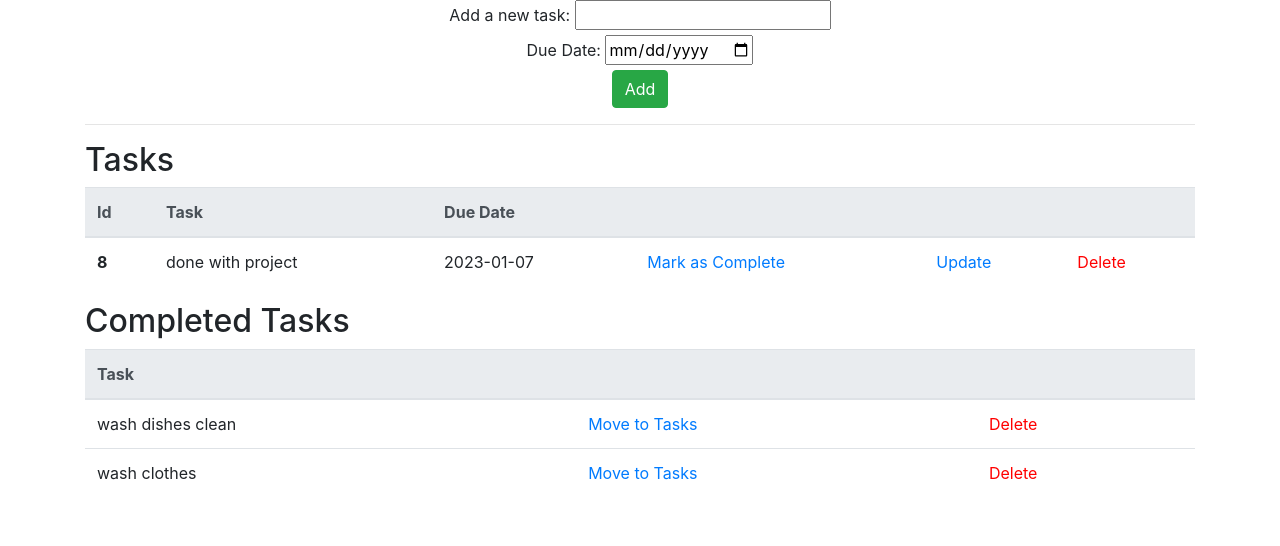
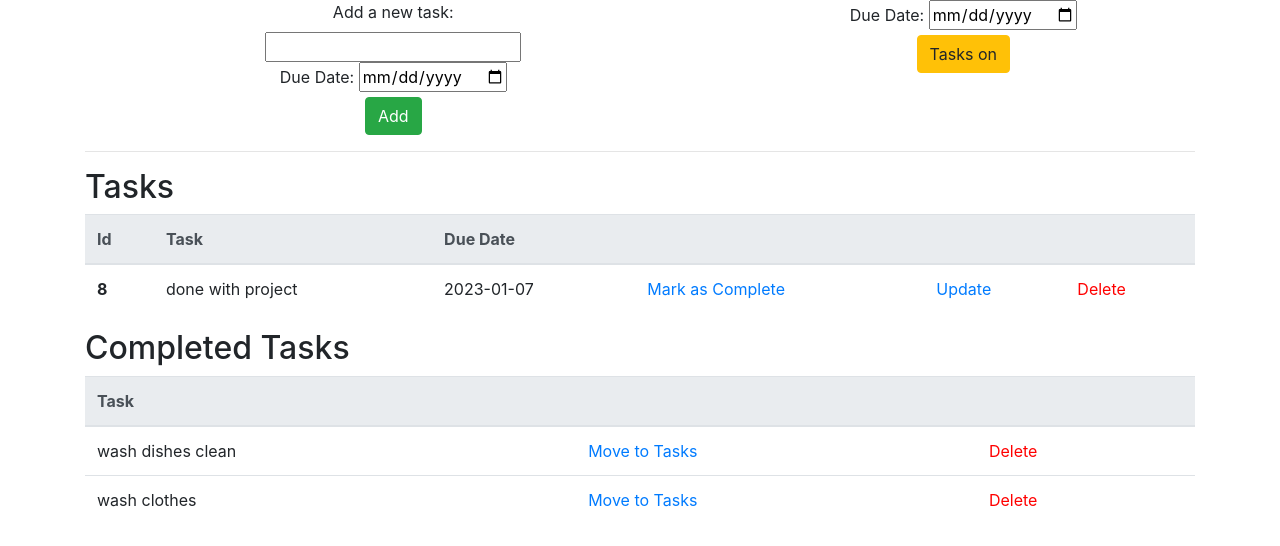
Before and after one commit to likhithamaadhu/Annalect_Python_Proj, a Flask app: page / in a window 1280 px wide. Shown: the part 76-622 px from the top of the page. Run offline with Flask 2, Linux system fonts and the light colour scheme; some libraries are stand-ins or nearby versions.

Commit message:
Update index.html

```diff
--- a/templates/index.html
+++ b/templates/index.html
@@ -13,9 +13,16 @@
         body{
         padding:20px;
         }
-        .data{
+
+
+        #form1,#form2{
         text-align:center;
         }
+        .row {
+   display: flex;
+   justify-content: space-around;
+}
+
     </style>
 </head>
 <body>
@@ -46,8 +53,10 @@
 </nav>
 <!--    nav bar end-->
 {% block body %}
+    <div class="row">
 <!--taking input-->
-    <div class="data">
+    <div class="col-md-4">
+        <div id="form1">
         <form action="/add" method="POST">
             <label>Add a new task:</label>
             <input type="text" name="todoitem" required><br>
@@ -55,13 +64,27 @@
             <input type="date" name="due_date" required><br>
             <button class="btn btn-success my-2 my-sm-0" type="submit"  >Add</button>
         </form>
+            </div>
     </div>
 <!--taking input end-->
-
+<!--tasks on date-->
+    <div class=class="col-md-6">
+        <div id="form2">
+    <form action="/tasks_on_date" method="post">
+<!--        <h5>Search Tasks On</h5>-->
+        <label>Due Date:</label>
+        <input type="date" name="due_date" required><br>
+        <button class="btn btn-warning my-2 my-sm-0" type="submit">Tasks on</button>
+    </form>
+            </div>
+    </div>
+</div>
+<!--tasks on date end -->
 <hr>
 
 
 <!--    display of tasks-->
+ <!--incomplete tasks table-->
     <div class="tasks">
     <h2>Tasks</h2>
 
@@ -76,7 +99,7 @@
         <th scope="col"></th>
     </tr>
     </thead>
-        <!--incomplete tasks table-->
+
     <tbody>
     {% for todo in incomplete %}
     <tr>
@@ -91,26 +114,26 @@
   </tbody>
 
 <!--        search results-->
-<tbody>
-    {% for todo in tasks_incomplete %}
-    <tr>
-        <th scope="row">{{todo.id}}</th>
-        <td>{{todo.task}}</td>
-        <td>{{todo.due_date}}</td>
-        <td><a href="{{ url_for('edit',action='complete',id=todo.id) }}">Mark as Complete</a></td>
-        <td><a href="{{ url_for('edit',action='update',id=todo.id) }}" data-toggle="modal" data-target="#myupdate{{todo.id}}">Update</a></td>
-        <td><a href="{{ url_for('edit',action='delete',id=todo.id) }}" style="color:red;" onclick="return confirm('Are you sure to delete?')">Delete</a></td>
-    </tr>
-   {% endfor %}
-  </tbody>
-        <!--        search results end-->
-        <!--incomplete tasks table end-->
+<!--<tbody>-->
+<!--    {% for todo in tasks_incomplete %}-->
+<!--    <tr>-->
+<!--        <th scope="row">{{todo.id}}</th>-->
+<!--        <td>{{todo.task}}</td>-->
+<!--        <td>{{todo.due_date}}</td>-->
+<!--        <td><a href="{{ url_for('edit',action='complete',id=todo.id) }}">Mark as Complete</a></td>-->
+<!--        <td><a href="{{ url_for('edit',action='update',id=todo.id) }}" data-toggle="modal" data-target="#myupdate{{todo.id}}">Update</a></td>-->
+<!--        <td><a href="{{ url_for('edit',action='delete',id=todo.id) }}" style="color:red;" onclick="return confirm('Are you sure to delete?')">Delete</a></td>-->
+<!--    </tr>-->
+<!--   {% endfor %}-->
+<!--  </tbody>-->
+<!--        search results end-->
     </table>
+<!--incomplete tasks table end-->
 
-        <!--completed tasks table-->
-    <h2>Completed Tasks</h2>
+<!--completed tasks table-->
+<h2>Completed Tasks</h2>
 
-            <table class="table">
+<table class="table">
   <thead class="thead-light">
     <tr>
         <th scope="col">Task</th>
@@ -118,6 +141,7 @@
         <th scope="col"></th>
     </tr>
   </thead>
+
   <tbody>
   {% for todo in complete %}
     <tr>
@@ -128,21 +152,21 @@
    {% endfor %}
   </tbody>
 
-                <tbody>
-
-    {% for todo in tasks_complete %}
-    <tr>
-        <td>{{todo.task}}</td>
-         <td><a href="{{ url_for('edit',action='move',id=todo.id) }}" onclick="return confirm('Are you sure to move to Tasks?')" >Move to Tasks</a></td>
-        <td><a href="{{ url_for('edit',action='delete',id=todo.id) }}" style="color:red;" onclick="return confirm('Are you sure to delete?')">Delete</a></td>
-    </tr>
-   {% endfor %}
-  </tbody>
+<!--<tbody>-->
+<!--    {% for todo in tasks_complete %}-->
+<!--    <tr>-->
+<!--        <td>{{todo.task}}</td>-->
+<!--         <td><a href="{{ url_for('edit',action='move',id=todo.id) }}" onclick="return confirm('Are you sure to move to Tasks?')" >Move to Tasks</a></td>-->
+<!--        <td><a href="{{ url_for('edit',action='delete',id=todo.id) }}" style="color:red;" onclick="return confirm('Are you sure to delete?')">Delete</a></td>-->
+<!--    </tr>-->
+<!--   {% endfor %}-->
+<!--  </tbody>-->
 
 </table>
 <!--        completed tasks table end-->
-    </div>
+</div>
 <!--    display of tasks end-->
+
 {% for todo in incomplete %}
     <div class="modal fade" id="myupdate{{todo.id}}" tabindex="-1" role="dialog" aria-labelledby="exampleModalLabel" aria-hidden="true">
   <div class="modal-dialog" role="document">
```
